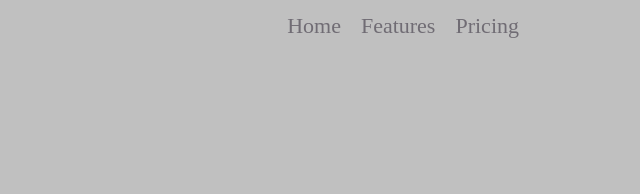
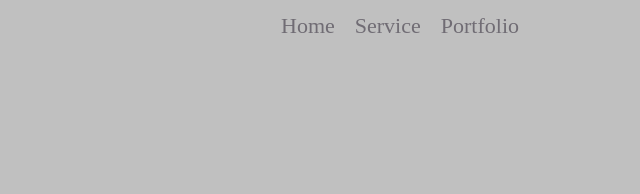
Before and after one commit to Mang-Agan/Agan.github.io, a plain HTML site: page index.html in a window 1280 px wide. Shown: the top 194 px of the page, 640-1280 px from the left. Drawn offline with Linux system fonts and the light colour scheme; a web font is replaced by a local one.

Commit message:
Update index.html
updateting Header Menu

```diff
--- a/index.html
+++ b/index.html
@@ -51,10 +51,10 @@
                             <a class="mb-5" href="#">Home</a>
                         </li>
                         <li class="nav-item mb-2">
-                            <a class="mb-5" href="#">Features</a>
+                            <a class="mb-5" href="#">Service</a>
                         </li>
                         <li class="nav-item mb-2">
-                            <a class="mb-5" href="#">Pricing</a>
+                            <a class="mb-5" href="#">Portfolio</a>
                         </li>
                     </ul>
                 </div>
```
